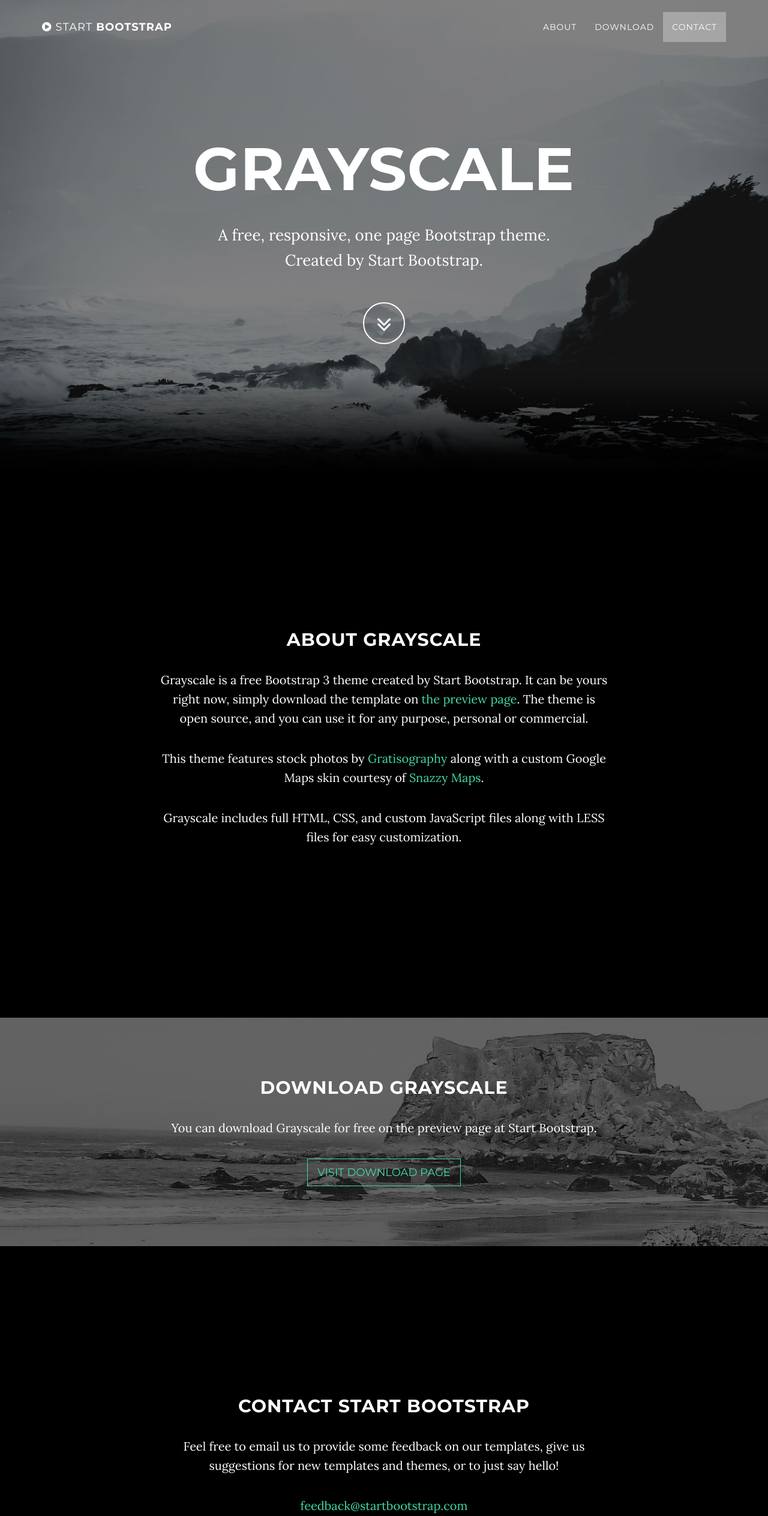
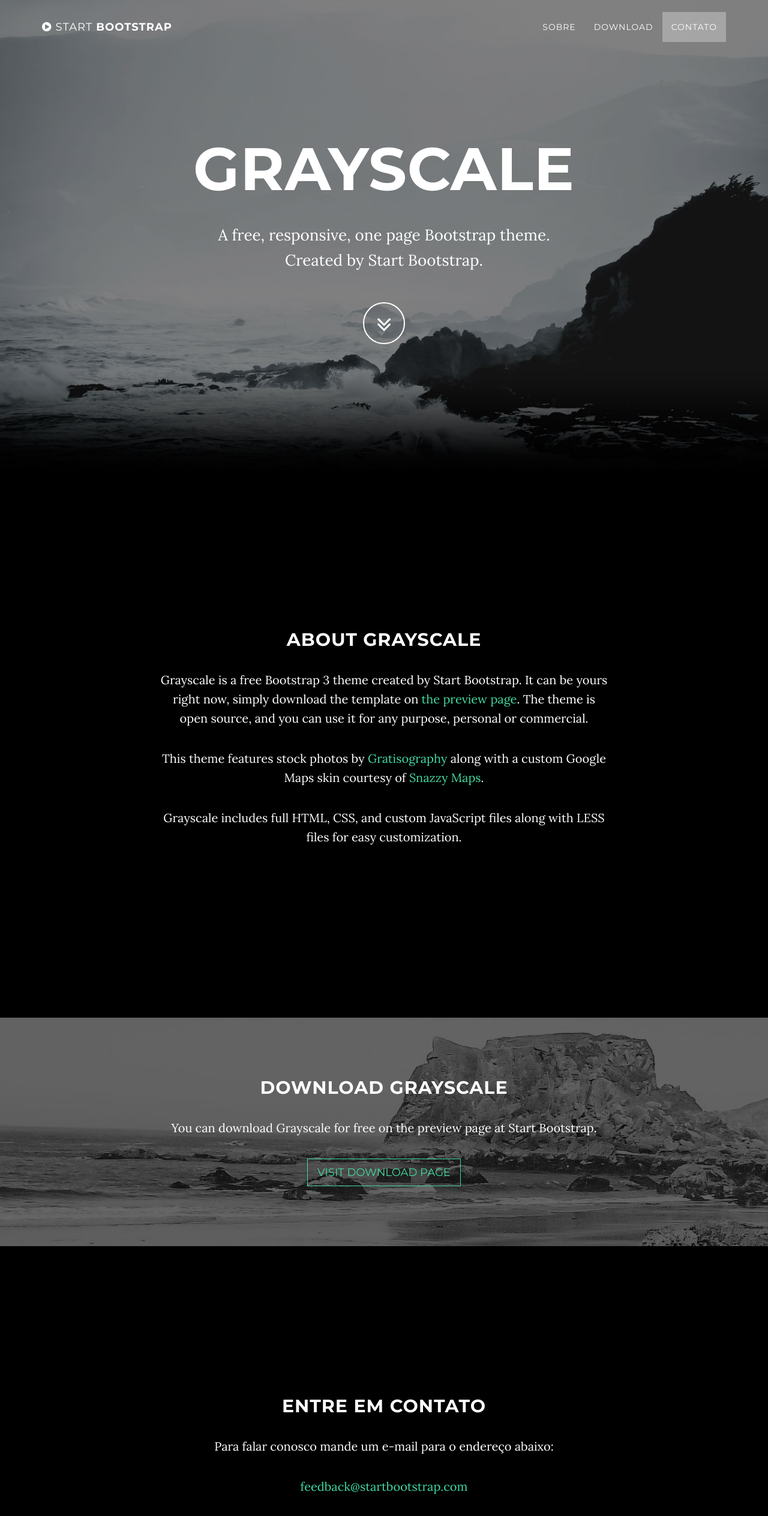
Before and after one commit to leoym/website, a website: page index.html in a window 1280 px wide. Shown: the top 2528 px of the page at 60% size. Drawn offline with nearby package versions, Linux system fonts and the light colour scheme; some packages are replaced by stand-ins of ours.

Commit message:
Add files via upload
Index V2

```diff
--- a/index.html
+++ b/index.html
@@ -9,7 +9,7 @@
     <meta name="description" content="">
     <meta name="author" content="">
 
-    <title>Grayscale - Start Bootstrap Theme</title>
+    <title>Home</title>
 
     <!-- Bootstrap Core CSS -->
     <link href="vendor/bootstrap/css/bootstrap.min.css" rel="stylesheet">
@@ -53,13 +53,13 @@
                         <a href="#page-top"></a>
                     </li>
                     <li>
-                        <a class="page-scroll" href="#about">About</a>
+                        <a class="page-scroll" href="#about">Sobre</a>
                     </li>
                     <li>
                         <a class="page-scroll" href="#download">Download</a>
                     </li>
                     <li>
-                        <a class="page-scroll" href="#contact">Contact</a>
+                        <a class="page-scroll" href="#contact">Contato</a>
                     </li>
                 </ul>
             </div>
@@ -115,8 +115,8 @@
     <section id="contact" class="container content-section text-center">
         <div class="row">
             <div class="col-lg-8 col-lg-offset-2">
-                <h2>Contact Start Bootstrap</h2>
-                <p>Feel free to email us to provide some feedback on our templates, give us suggestions for new templates and themes, or to just say hello!</p>
+                <h2>Entre em contato</h2>
+                <p>Para falar conosco mande um e-mail para o endereço abaixo:</p>
                 <p><a href="mailto:feedback@startbootstrap.com">feedback@startbootstrap.com</a>
                 </p>
                 <ul class="list-inline banner-social-buttons">
```
